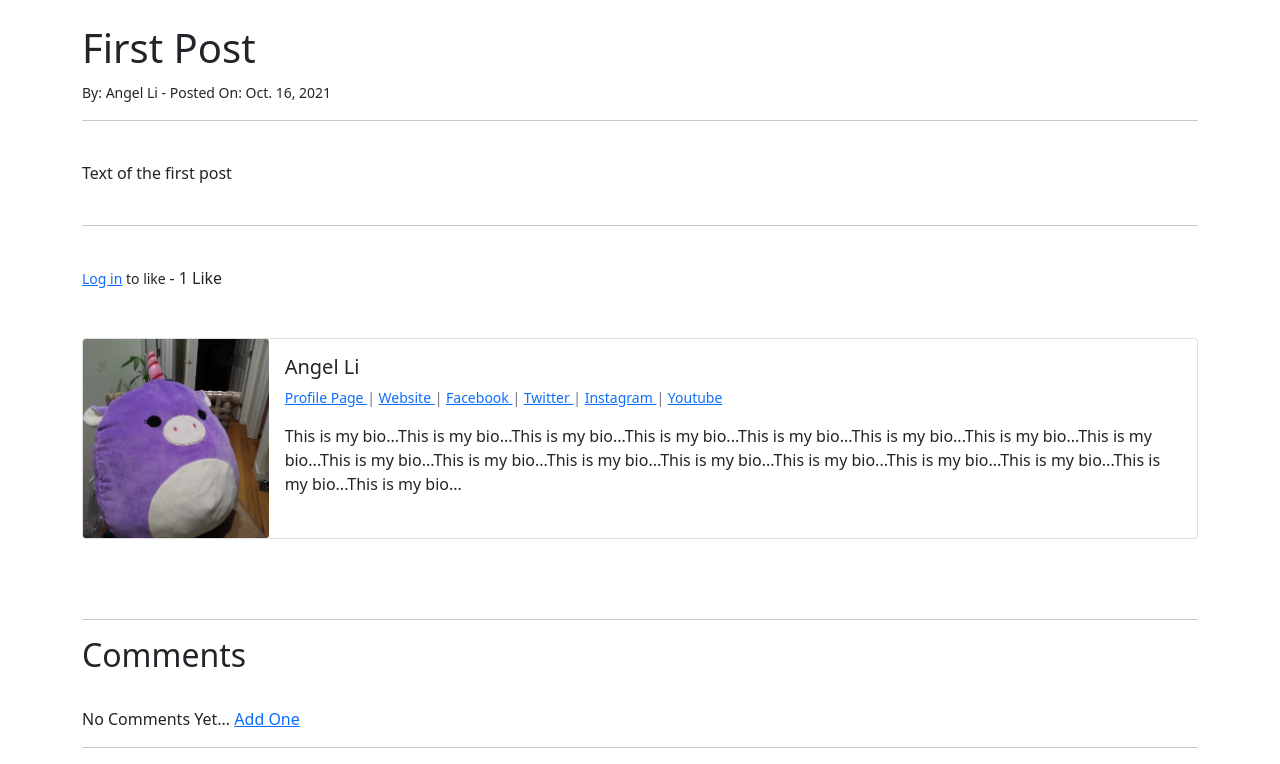
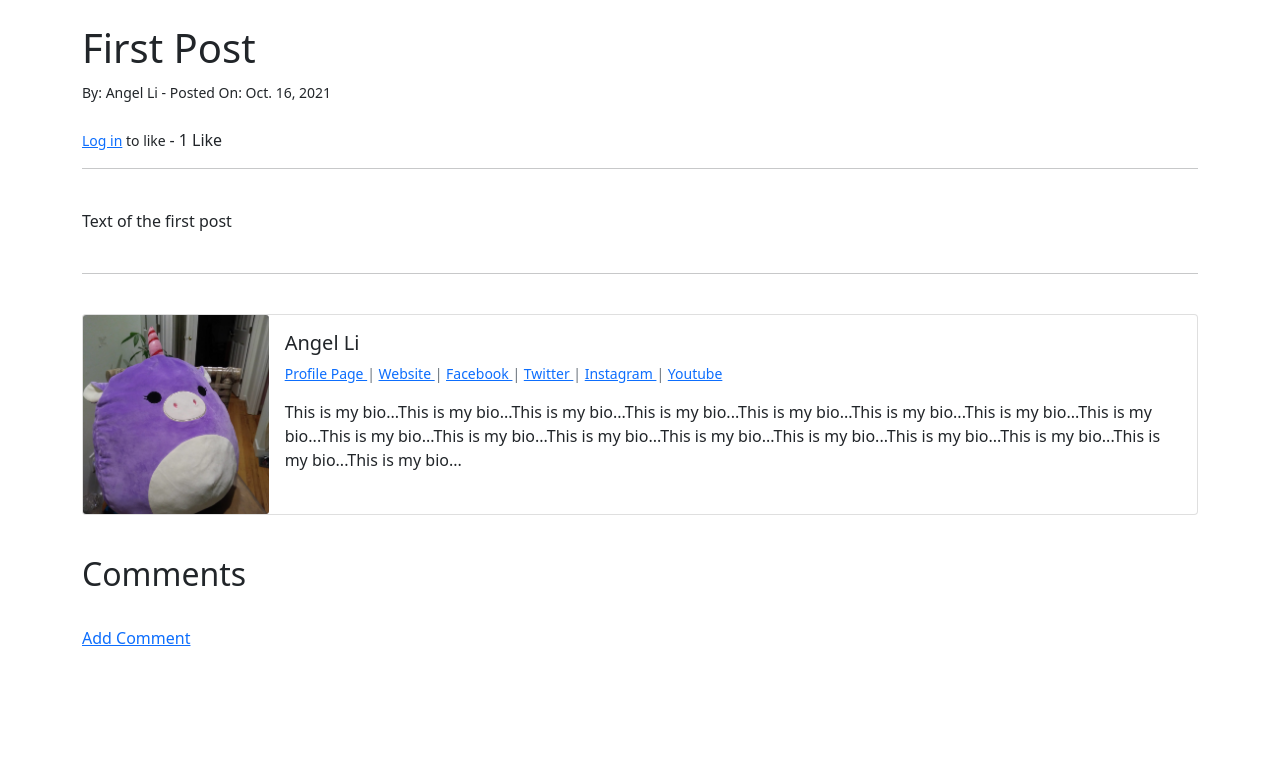
Before and after one commit to angelptli/django-blog-site, a Django app: page /article/1 in a window 1280 px wide. Shown: the part 56-820 px from the top of the page. After the commit the page ends 702 px from the top, so only its background shows below. Run offline with Django 3.2, Linux system fonts and the light colour scheme; data comes from the database, SQL or seed files in the repository; both versions use the stored data as it was after the commit; some libraries are stand-ins or nearby versions.

Commit message:
Create comment page

```diff
--- a/myblog/forms.py
+++ b/myblog/forms.py
@@ -1,5 +1,5 @@
 from django import forms
-from .models import Post, Category
+from .models import Post, Category, Comment
 
 
 # # Hardcoding categories
@@ -72,3 +72,14 @@ class EditForm(forms.ModelForm):
                 'class': 'form-control'
                 }),
         }
+
+
+class CommentForm(forms.ModelForm):
+    class Meta:
+        model = Comment
+        fields = ('name', 'body')
+
+        widgets = {
+            'name': forms.TextInput(attrs={'class': 'form-control'}),
+            'body': forms.Textarea(attrs={'class': 'form-control'}),
+        }
--- a/myblog/templates/article_details.html
+++ b/myblog/templates/article_details.html
@@ -18,18 +18,8 @@
     {% endif %}
   {% endif %}
 
-</small><br/>
-<hr><br/>
-
-{% if post.header_image %}
-  <img src="{{ post.header_image.url }}"><br/><br/>
-{% endif %}
-
-{{ post.body|safe }}
+</small>
 <br/><br/>
-<!-- <a href="{% url 'home' %}" class="btn btn-secondary">Back</a><br/><br/> -->
-
-<hr><br/>
 <form action="{% url 'like_post' post.pk %}" method="POST">
   {% csrf_token %}
 
@@ -54,7 +44,17 @@
     - {{ total_likes }} Likes
     {% endif %}
 </form>
+<hr><br/>
+
+{% if post.header_image %}
+  <img src="{{ post.header_image.url }}"><br/><br/>
+{% endif %}
+
+{{ post.body|safe }}
 <br/><br/>
+<!-- <a href="{% url 'home' %}" class="btn btn-secondary">Back</a><br/><br/> -->
+
+<hr><br/>
 
 <div class="card mb-3">
   <div class="row g-0">
@@ -110,18 +110,21 @@
   </div>
 </div>
 
-<br/><br/>
-<hr>
+<br/>
 <h2>
   Comments
 </h2>
 <br/>
 {% if not post.comments.all %}
-  No Comments Yet...
-  <a href="#">
-    Add One
+  <a href="{% url 'add_comment' post.pk %}">
+    Add Comment
   </a>
 {% else %}
+  <a href="{% url 'add_comment' post.pk %}">
+    Add Comment
+  </a>
+  <br/><br/>
+
   {% for comment in post.comments.all %}
     <strong>
       {{ comment.name }} - {{ comment.date_added }}
@@ -130,7 +133,12 @@
     {{ comment.body }}
     <br/><br/>
   {% endfor%}
+
+  <a href="{% url 'add_comment' post.pk %}">
+    Add Comment
+  </a>
 {% endif %}
-<hr>
+
+<br/><br/>
 
 {% endblock %}
--- a/myblog/urls.py
+++ b/myblog/urls.py
@@ -1,8 +1,8 @@
 from django.urls import path
 # from . import views
-from .views import AddPostView, HomeView, ArticleDetailView, AddPostView
+from .views import AddCommentView, AddPostView, HomeView, ArticleDetailView, AddPostView
 from .views import UpdatePostView, DeletePostView, AddCategoryView
-from .views import CategoryView, CategoryListView, LikeView
+from .views import CategoryView, CategoryListView, LikeView, AddCommentView
 
 urlpatterns = [
     # path('', views.home, name="home"),
@@ -15,4 +15,6 @@ urlpatterns = [
     path('category/<str:cats>/', CategoryView, name="category"),
     path('category-list/', CategoryListView, name="category-list"),
     path('like/<int:pk>', LikeView, name='like_post'),
+    path('article/<int:pk>/comment/', AddCommentView.as_view(), name='add_comment'),
+
 ]
--- a/myblog/views.py
+++ b/myblog/views.py
@@ -2,8 +2,8 @@ from django.shortcuts import redirect, render, get_object_or_404
 # List query sets and view in detail retrieved db info
 from django.views.generic import ListView, DetailView, CreateView, UpdateView
 from django.views.generic import DeleteView
-from .models import Post, Category
-from .forms import PostForm, EditForm
+from .models import Post, Category, Comment
+from .forms import PostForm, EditForm, CommentForm
 from django.urls import reverse_lazy, reverse
 from django.http import HttpResponseRedirect
 
@@ -88,6 +88,22 @@ class AddPostView(CreateView):
     # fields = ('title', 'body')
 
 
+class AddCommentView(CreateView):
+    model = Comment
+    form_class = CommentForm
+    template_name = 'add_comment.html'
+    # fields = '__all__'
+
+
+    def form_valid(self, form):
+        form.instance.post_id = self.kwargs['pk']
+
+        return super().form_valid(form)
+
+
+    success_url = reverse_lazy('home')
+
+
 class UpdatePostView(UpdateView):
     model = Post
     form_class = EditForm
```
Also changed, not shown: myblog/templates/add_comment.html (added, +25 -0 lines), db.sqlite3.
